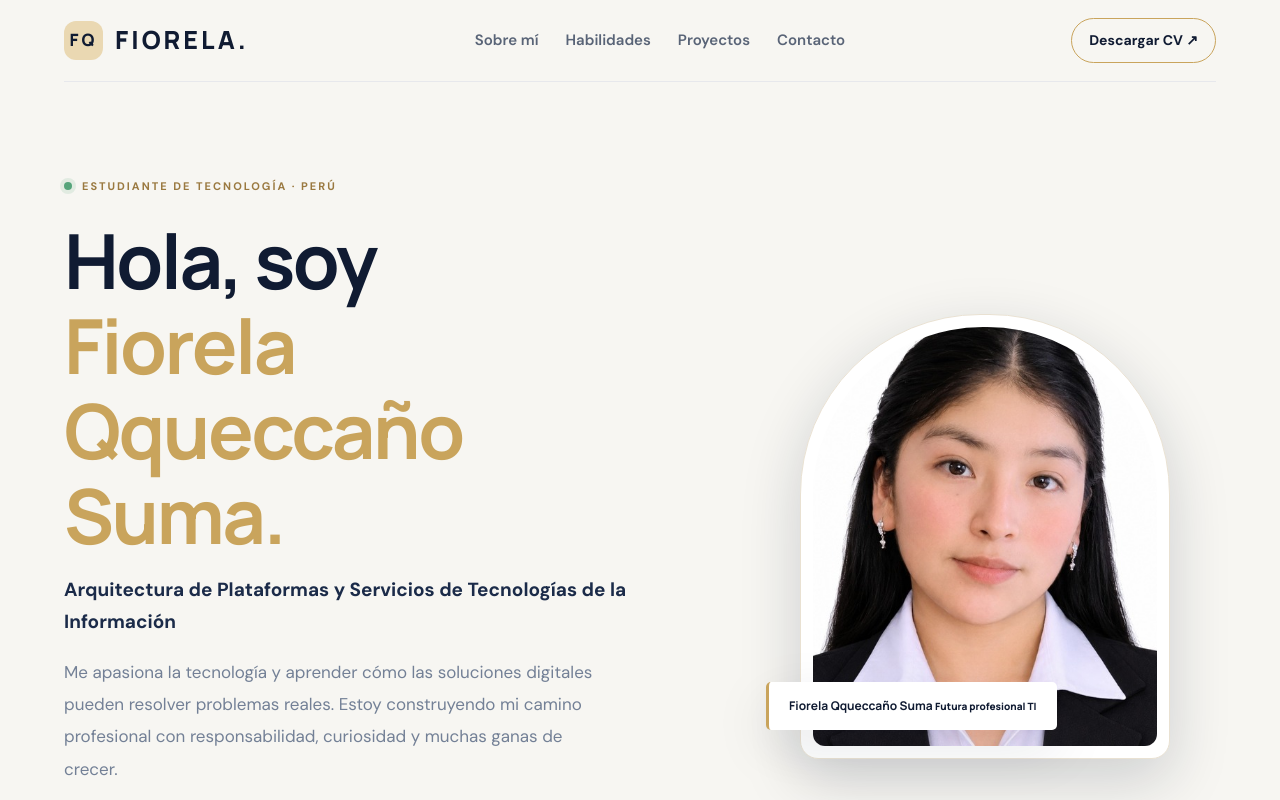
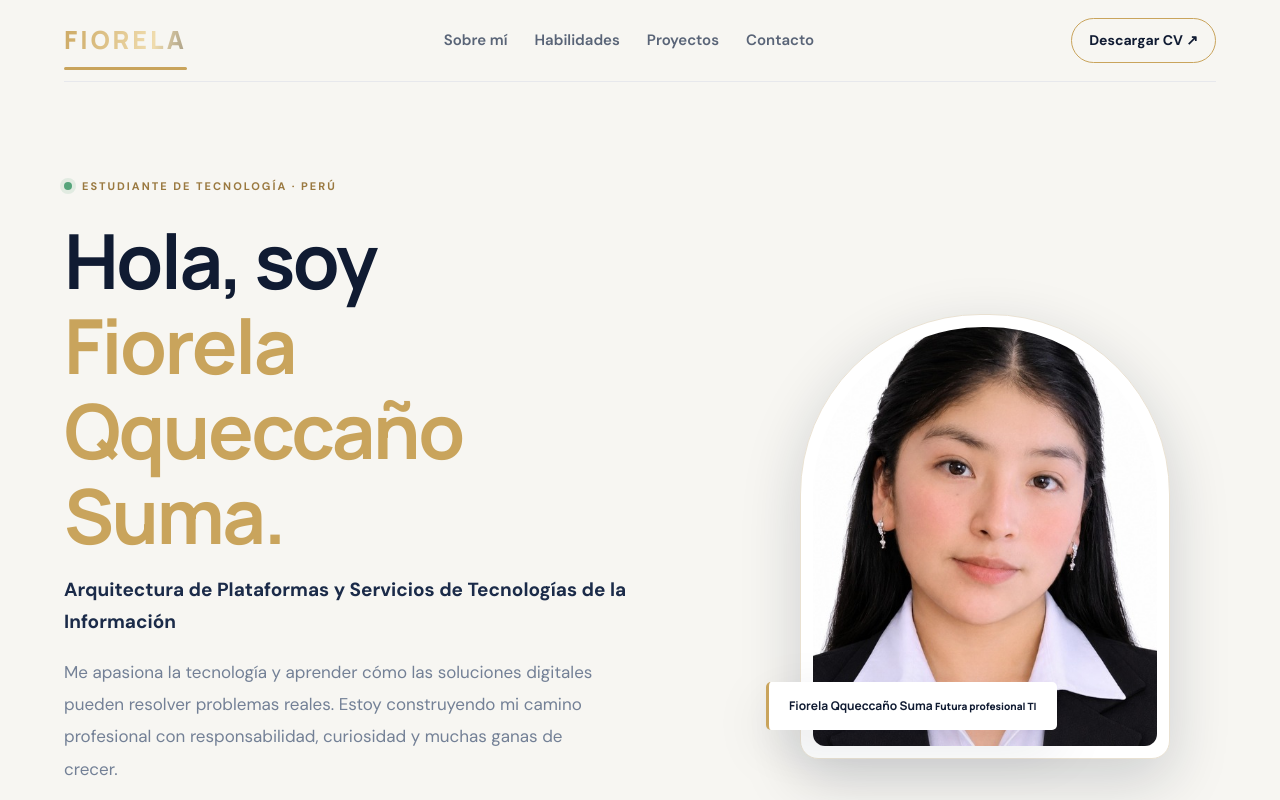
Before and after one commit to qqueccanosumaf-spec/Fiorela-Qquecca-o-Suma23, a plain HTML site: page index.html in a window 1280 px wide. Shown: the top 800 px of the page. Drawn offline with Linux system fonts and the light colour scheme.

Commit message:
Cambiar nombre a FIORELA

```diff
--- a/index.html
+++ b/index.html
@@ -24,11 +24,9 @@
     <!-- MENU PRINCIPAL -->
     <nav class="top-nav">
 
-        <a class="brand" href="#inicio">
-            <span class="brand-mark">FQ</span>
-            <span>FIORELA<span class="brand-dot">.</span></span>
-        </a>
-
+       <a class="brand" href="#inicio">
+    <span class="brand-name">FIORELA</span>
+</a>
         <div class="nav-links">
             <a href="#perfil">Sobre mí</a>
             <a href="#habilidades">Habilidades</a>
```
